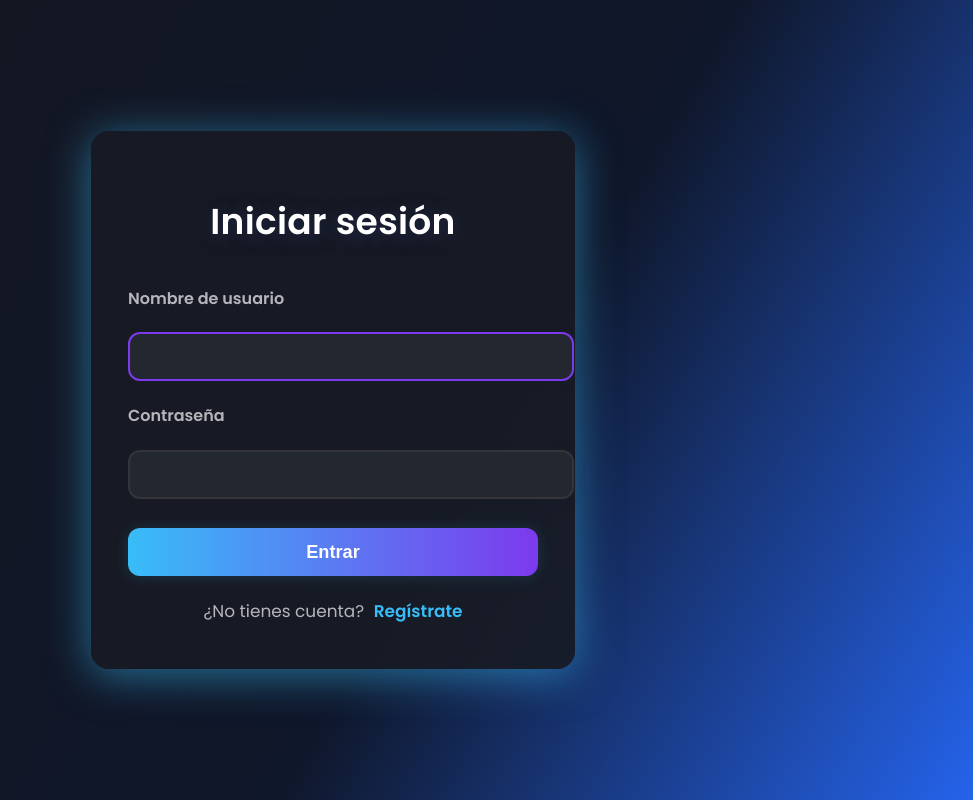
After one commit to gabrimdez/Shortly, a Flask app: page /login in a window 1280 px wide. The commit adds this page. Shown: the whole page, without its empty margins (307-1280 px from the left). Run offline with Flask 3, Linux system fonts and the light colour scheme.

Commit message:
shortly con sistema de login

```diff
--- a/main.py
+++ b/main.py
@@ -1,23 +1,163 @@
-from flask import Flask, render_template, request
-import pyshorteners
+import os
+from flask import Flask, render_template, request, redirect, url_for, flash
+from flask_sqlalchemy import SQLAlchemy
+from flask_login import UserMixin, LoginManager, login_user, current_user, logout_user, login_required
+from werkzeug.security import generate_password_hash, check_password_hash
+import string
+import random
+import qrcode
+from urllib.parse import urlparse
 
 app = Flask(__name__)
 
-@app.route("/", methods=["GET", "POST"])
+# Configuraciones de Flask
+app.config['SECRET_KEY'] = os.environ.get(
+    'SECRET_KEY', 'clave-defecto-insegura')
+app.config['SQLALCHEMY_DATABASE_URI'] = 'sqlite:///shortly.db'
+
+# Limita tamaño a 2 MB por petición (protección básica)
+app.config['MAX_CONTENT_LENGTH'] = 2 * 1024 * 1024
+
+db = SQLAlchemy(app)
+
+# El resto de tu código sigue igual...
+
+
+class User(db.Model, UserMixin):
+    id = db.Column(db.Integer, primary_key=True)
+    username = db.Column(db.String(80), unique=True, nullable=False)
+    password = db.Column(db.String(120), nullable=False)
+
+
+class Link(db.Model):
+    id = db.Column(db.Integer, primary_key=True)
+    original_url = db.Column(db.String(2048), nullable=False)
+    short_code = db.Column(db.String(10), unique=True, nullable=False)
+    user_id = db.Column(db.Integer, db.ForeignKey('user.id'), nullable=True)
+
+    user = db.relationship('User', backref=db.backref('links', lazy=True))
+
+
+def generate_short_code(length=6):
+    characters = string.ascii_letters + string.digits
+    while True:
+        short_code = ''.join(random.choices(characters, k=length))
+        if not Link.query.filter_by(short_code=short_code).first():
+            return short_code
+
+
+def valid_url(url):
+    try:
+        result = urlparse(url)
+        return all([result.scheme in ['http', 'https'], result.netloc])
+    except Exception:
+        return False
+
+
+def generate_qr_code(url, code):
+    qr_folder = os.path.join(app.root_path, 'static', 'qrcodes')
+    os.makedirs(qr_folder, exist_ok=True)
+    filename = f'qr_{code}.png'
+    qr_path = os.path.join(qr_folder, filename)
+    img = qrcode.make(url)
+    img.save(qr_path)
+    return filename
+
+
+login_manager = LoginManager(app)
+login_manager.login_view = "login"
+
+
+@login_manager.user_loader
+def load_user(user_id):
+    return User.query.get(int(user_id))
+
+
+@app.route('/', methods=['GET', 'POST'])
 def home():
-    print("Página home llamada")
     new_url = None
+    link = None
     if request.method == "POST":
-        original_url = request.form["url"]
-        print(f"URL recibida: {original_url}")
-        shortener = pyshorteners.Shortener()
-        new_url = shortener.tinyurl.short(original_url)
-    return render_template("form.html", new_url=new_url)
+        original_url = request.form.get("url")
 
-@app.route("/test")
-def test():
-    print("Ruta /test llamada")
-    return "Funciona!"
+        if not valid_url(original_url):
+            flash("Por favor introduce una URL válida (ejemplo: https://tudominio.com).")
+            return redirect(url_for("home"))
 
-if __name__ == "__main__":
+        short_code = generate_short_code()
+        new_url = url_for('redirect_short',
+                          short_code=short_code, _external=True)
+        user_id = current_user.id if current_user.is_authenticated else None
+        link = Link(original_url=original_url,
+                    short_code=short_code, user_id=user_id)
+        db.session.add(link)
+        db.session.commit()
+
+        qr_filename = generate_qr_code(new_url, link.id)
+        link.qr_filename = qr_filename
+        db.session.commit()
+
+    links = None
+    if current_user.is_authenticated:
+        links = Link.query.filter_by(user_id=current_user.id).all()
+
+    return render_template("form.html", new_url=new_url, link=link, links=links)
+
+
+@app.route('/<short_code>')
+def redirect_short(short_code):
+    link = Link.query.filter_by(short_code=short_code).first_or_404()
+    return redirect(link.original_url)
+
+
+@app.route('/register', methods=['GET', 'POST'])
+def register():
+    if current_user.is_authenticated:
+        return redirect(url_for('home'))
+    if request.method == "POST":
+        username = request.form['username']
+        password = request.form['password']
+
+        if User.query.filter_by(username=username).first():
+            flash("El nombre de usuario ya existe. Escoge otro.")
+            return redirect(url_for('register'))
+
+        hashed_password = generate_password_hash(
+            password, method='pbkdf2:sha256')
+        new_user = User(username=username, password=hashed_password)
+        db.session.add(new_user)
+        db.session.commit()
+        flash("Usuario registrado con éxito. Por favor, inicia sesión.")
+        return redirect(url_for('login'))
+    return render_template('register.html')
+
+
+@app.route('/login', methods=['GET', 'POST'])
+def login():
+    if current_user.is_authenticated:
+        return redirect(url_for('home'))
+    if request.method == 'POST':
+        username = request.form['username']
+        password = request.form['password']
+
+        user = User.query.filter_by(username=username).first()
+        if user and check_password_hash(user.password, password):
+            login_user(user)
+            flash("Inicio de sesión exitoso.")
+            return redirect(url_for('home'))
+        else:
+            flash("Usuario o contraseña incorrectos.")
+            return redirect(url_for('login'))
+    return render_template('login.html')
+
+
+@app.route('/logout')
+@login_required
+def logout():
+    logout_user()
+    flash("Has cerrado sesión correctamente.")
+    return redirect(url_for('login'))
+
+
+if __name__ == '__main__':
     app.run(debug=True)
--- a/static/style.css
+++ b/static/style.css
@@ -1,11 +1,10 @@
+/* ====== GENERAL ====== */
 body {
     font-family: 'Poppins', sans-serif;
     min-height: 100vh;
     margin: 0;
     padding: 0;
-    /* Fondo degradado espectacular */
     background: linear-gradient(120deg, #16171f 0%, #0f172a 60%, #2563eb 100%);
-    min-height: 100vh;
     width: 100vw;
 }
 
@@ -285,3 +227,240 @@ footer {
     h1 { font-size: 1.28rem; }
     .contact-links { gap: 0.7rem; }
 }
+
+.history {
+    background: #23272fcc;
+    padding: 1em 1.5em;
+    border-radius: 12px;
+    margin-top: 1.3rem;
+    color: #bbf7d0;
+}
+
+.history h2 {
+    margin-bottom: 0.7rem;
+    font-weight: bold;
+    font-size: 1.2rem;
+}
+
+.history ul {
+    list-style: none;
+    padding-left: 0;
+    max-height: 240px;
+    overflow-y: auto;
+}
+
+.history li {
+    margin-bottom: 0.48rem;
+    font-size: 1.1rem;
+}
+
+.history a {
+    color: #38bdf8;
+    font-weight: 600;
+    text-decoration: none;
+}
+
+.history a:hover {
+    text-decoration: underline;
+}
+
+/* ===== LOGIN Y REGISTRO ===== */
+.auth-container {
+    min-height: 100vh;
+    display: flex;
+    justify-content: center;
+    align-items: center;
+}
+
+.auth-box {
+    background: #181b24e6;
+    border-radius: 18px;
+    padding: 2.4rem 2.3rem 1.7rem 2.3rem;
+    width: 100%;
+    max-width: 410px;
+    box-shadow: 0 6px 44px #38bdf888;
+    color: #bbf7d0;
+    margin: auto;
+    text-align: center;
+}
+
+.auth-box h1 {
+    font-size: 2.25rem;
+    color: #fff;
+    font-weight: 700;
+    margin-bottom: 2.1rem;
+    letter-spacing: 0.3px;
+    text-shadow: 0 3px 18px #27346890;
+}
+
+.auth-form {
+    display: flex;
+    flex-direction: column;
+    gap: 1.1rem;
+}
+
+.auth-form label {
+    text-align: left;
+    color: #b5b5bc;
+    font-size: 1rem;
+    font-weight: 600;
+    margin-bottom: 0.22rem;
+    margin-top: 0.2rem;
+}
+
+.auth-form input[type="text"],
+.auth-form input[type="password"] {
+    width: 100%;
+    padding: 0.8rem 1rem;
+    border-radius: 12px;
+    border: 2px solid #34343a;
+    background: #23272f;
+    color: #eee;
+    font-size: 1.05rem;
+    margin-bottom: 0.08rem;
+    box-shadow: 0 1px 14px #1e293b16;
+    transition: border-color 0.22s;
+    outline: none;
+}
+
+.auth-form input[type="text"]:focus,
+.auth-form input[type="password"]:focus {
+    border-color: #7c3aed;
+}
+
+.btn-submit {
+    margin-top: 0.6rem;
+    width: 100%;
+    background: linear-gradient(90deg, #38bdf8 0%, #7c3aed 100%);
+    border: none;
+    color: #fff;
+    font-weight: bold;
+    font-size: 1.14rem;
+    padding: 0.83rem 0;
+    border-radius: 12px;
+    cursor: pointer;
+    box-shadow: 0 1px 15px #38bdf828;
+    transition: background 0.25s;
+}
+.btn-submit:hover {
+    background: linear-gradient(90deg, #7c3aed 0%, #38bdf8 80%);
+}
+
+.alternate-link {
+    margin-top: 1.39rem;
+    color: #b5b5bc;
+    font-size: 1.06rem;
+}
+
+.alternate-link a {
+    color: #38bdf8;
+    font-weight: 600;
+    text-decoration: none;
+    margin-left: 0.3em;
+}
+
+.alternate-link a:hover {
+    text-decoration: underline;
+}
+
+.flash-messages {
+    list-style: none;
+    padding: 0;
+    margin-top: 1.1rem;
+}
+.flash-messages li {
+    background: #212734;
+    color: #ff6770;
+    margin-bottom: 0.35rem;
+    border-radius: 6px;
+    padding: 0.7em 1em;
+    font-size: 1.04rem;
+    font-weight: 500;
+    letter-spacing: 0.2px;
+    border-left: 4px solid #f87171;
+    text-align: left;
+}
+
+@media (max-width: 500px) {
+    .auth-box {
+        padding: 1.4rem 0.7rem 1.1rem 0.7rem;
+        max-width: 98vw;
+    }
+    .auth-box h1 { font-size: 1.34rem; }
+}
+
+.auth-btn {
+    display: inline-block;
+    background: linear-gradient(90deg, #38bdf8 0%, #7c3aed 100%);
+    color: #fff !important;
+    border: none;
+    font-size: 1.03rem;
+    font-weight: 600;
+    text-decoration: none;
+    padding: 0.5em 1.3em;
+    border-radius: 14px;
+    margin-left: 0.35rem;
+    margin-right: 0.35rem;
+    box-shadow: 0 2px 16px #7c3aed20;
+    cursor: pointer;
+    transition: background 0.15s, color 0.12s, box-shadow 0.12s;
+}
+
+.auth-btn:hover {
+    background: linear-gradient(90deg, #7c3aed 0%, #38bdf8 80%);
+    color: #18191c !important;
+    box-shadow: 0 0 16px #7c3aed35;
+    text-decoration: none;
+}
+
+/* INPUTS CON ICONO */
+.input-group {
+    position: relative;
+    display: flex;
+    align-items: center;
+    gap: 0.7rem;
+    justify-content: center;
+    margin-bottom: 1.5rem;
+    width: 100%;
+}
+
+.input-icon {
+    position: absolute;
+    left: 1.5rem;
+    top: 50%;
+    transform: translateY(-50%);
+    font-size: 1.25rem;
+    color: #b5b5bc;
+    z-index: 2;
+    pointer-events: none;
+    opacity: 0.65;
+}
+
+.url-input {
+    flex: 1;
+    padding: 0.82rem 1rem 0.82rem 3.1rem;
+    border: 2px solid #34343a;
+    border-radius: 10px;
+    font-size: 1.12rem;
+    background: #17191f;
+    color: #eee;
+    box-shadow: 0 2px 22px #1e293b18;
+    transition: border-color 0.25s;
+    font-family: inherit;
+    height: 3.4rem;
+}
+
+.url-input:focus {
+    outline: none;
+    border-color: #7c3aed;
+}
+
+.auth-user {
+    color: white;
+    transition: color 0.25s;
+}
+
+.auth-user:hover {
+    color: #38bdf8; /* azul brillante al pasar el ratón */
+    cursor: pointer;
+}
--- /dev/null
+++ b/templates/login.html
@@ -0,0 +1,47 @@
+<!DOCTYPE html>
+<html lang="es">
+<head>
+  <meta charset="UTF-8" />
+  <meta name="viewport" content="width=device-width, initial-scale=1" />
+  <title>Iniciar sesión - Shortly</title>
+  <link href="https://fonts.googleapis.com/css2?family=Poppins:wght@400;600&display=swap" rel="stylesheet" />
+  <link rel="stylesheet" href="{{ url_for('static', filename='style.css') }}" />
+</head>
+<body>
+  <div class="auth-container">
+    <main class="auth-box" role="main" aria-label="Formulario de inicio de sesión">
+      <h1>Iniciar sesión</h1>
+      <form method="POST" action="{{ url_for('login') }}" class="auth-form" novalidate>
+        <label for="username">Nombre de usuario</label>
+        <input
+          type="text" id="username" name="username"
+          required autocomplete="username"
+          aria-required="true"
+          autofocus
+        />
+
+        <label for="password">Contraseña</label>
+        <input
+          type="password" id="password" name="password"
+          required autocomplete="current-password"
+          aria-required="true"
+        />
+
+        <button type="submit" class="btn-submit">Entrar</button>
+      </form>
+
+      <p class="alternate-link">¿No tienes cuenta? <a href="{{ url_for('register') }}">Regístrate</a></p>
+
+      {% with messages = get_flashed_messages() %}
+        {% if messages %}
+          <ul class="flash-messages" role="alert">
+            {% for message in messages %}
+              <li>{{ message }}</li>
+            {% endfor %}
+          </ul>
+        {% endif %}
+      {% endwith %}
+    </main>
+  </div>
+</body>
+</html>
```
Also changed, not shown: other parts of static/style.css (+2 -59 lines), requirements.txt (added, +19 -0 lines), templates/form.html (+78 -5 lines), templates/register.html (added, +47 -0 lines), instance/shortly.db (added), static/qrcodes/qr_10.png (added), static/qrcodes/qr_11.png (added), static/qrcodes/qr_12.png (added), static/qrcodes/qr_13.png (added), static/qrcodes/qr_14.png (added), static/qrcodes/qr_15.png (added), static/qrcodes/qr_16.png (added), static/qrcodes/qr_17.png (added), static/qrcodes/qr_18.png (added), 1 more files.
